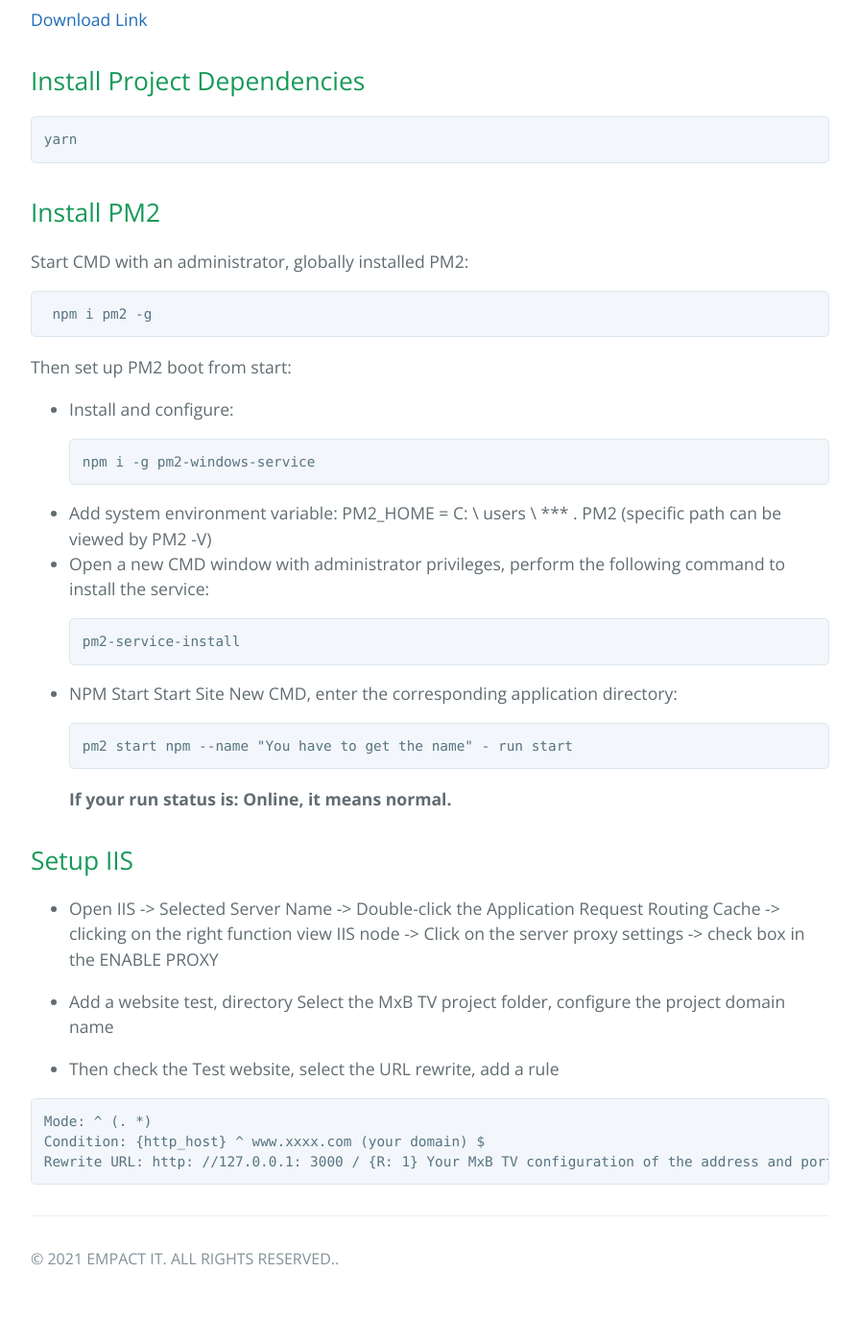
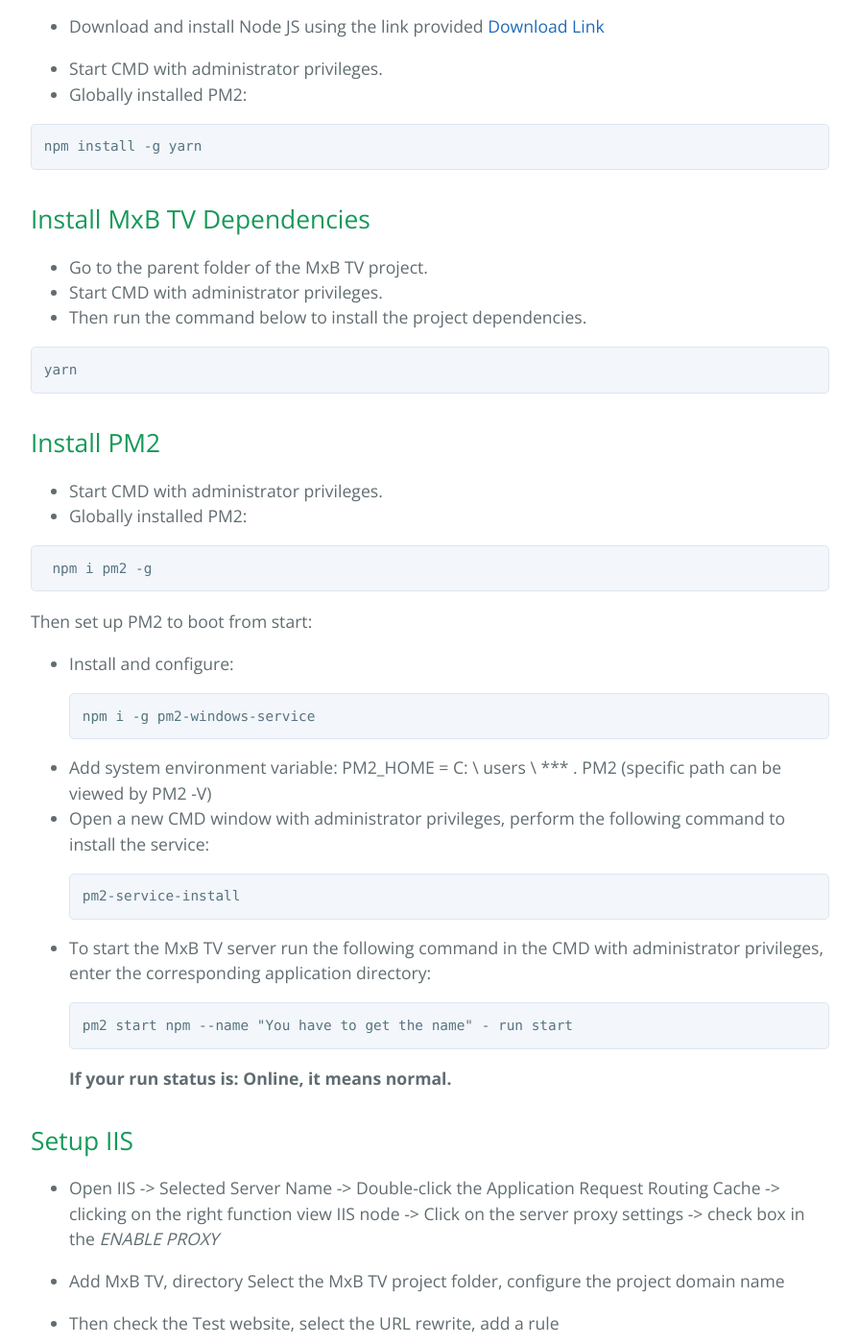
Before and after one commit to PrimeDev-team/azure-hybrid-connections, a Jekyll site: the page built from on-site-steps.md, in a window 1280 px wide and 1400 px high, scrolled down 481 px. Shown: the whole window at 96% size, without its empty margins (192-1087 px from the left). Built offline with Jekyll 4.4.1, drawn with Linux system fonts in a browser that asks for light colours; before the commit the page ends 1836 px from its top, so only the background shows below that; some of the changed text lies outside the part shown.

Commit message:
fix accesiblity design and added more descriptors for on site setup

````diff
--- a/_layouts/template.html
+++ b/_layouts/template.html
@@ -13,8 +13,8 @@
     <section class="page-header">
       <h1 class="project-name">MxB TV Setup</h1>
       <h2 class="project-tagline"></h2>
-      <a href="https://primedev-team.github.io/mxb-tv-guides/index" class="btn">Cloud Setup Steps</a>
-      <a href="https://primedev-team.github.io/mxb-tv-guides/on-site-steps" class="btn">On Site / Premise Steps</a>
+      <a href="https://primedev-team.github.io/mxb-tv-guides/index" class="btn">Cloud Setup</a>
+      <a href="https://primedev-team.github.io/mxb-tv-guides/on-site-steps" class="btn">On Site / Premise Setup</a>
     </section>
 
     <section class="main-content">
--- a/on-site-steps.md
+++ b/on-site-steps.md
@@ -6,22 +6,36 @@ filename: on-site-steps
 
 ## On Site / Premises
 
-### Install Node JS
+## Install Node JS
+- Download and install Node JS using the link provided
 [Download Link](https://nodejs.org/dist/v14.17.1/node-v14.17.1-x64.msi)
 
-## Install Project Dependencies
+- Start CMD with administrator privileges.
+- Globally installed PM2:
+
+```bash
+npm install -g yarn
+```
+
+## Install MxB TV Dependencies
+
+- Go to the parent folder of the MxB TV project.
+- Start CMD with administrator privileges.
+- Then run the command below to install the project dependencies.
+
 ```bash
 yarn
 ```
 
 ## Install PM2
-Start CMD with an administrator, globally installed PM2:
+- Start CMD with administrator privileges.
+- Globally installed PM2:
 
 ```bash
  npm i pm2 -g
 ```
 
-Then set up PM2 boot from start:
+Then set up PM2 to boot from start:
 
 - Install and configure:
 
@@ -36,7 +50,7 @@ Then set up PM2 boot from start:
   pm2-service-install
   ```
 
-- NPM Start Start Site New CMD, enter the corresponding application directory:
+- To start the MxB TV server run the following command in the CMD with administrator privileges, enter the corresponding application directory:
 
   ```bash
   pm2 start npm --name "You have to get the name" - run start
@@ -46,9 +60,9 @@ Then set up PM2 boot from start:
 
 ## Setup IIS
 
-- Open IIS -> Selected Server Name -> Double-click the Application Request Routing Cache -> clicking on the right function view IIS node -> Click on the server proxy settings -> check box in the ENABLE PROXY
+- Open IIS -> Selected Server Name -> Double-click the Application Request Routing Cache -> clicking on the right function view IIS node -> Click on the server proxy settings -> check box in the *ENABLE PROXY*
 
-- Add a website test, directory Select the MxB TV project folder, configure the project domain name
+- Add MxB TV, directory Select the MxB TV project folder, configure the project domain name
 
 - Then check the Test website, select the URL rewrite, add a rule
 
````
Also changed, not shown: index.md (+8 -8 lines).
